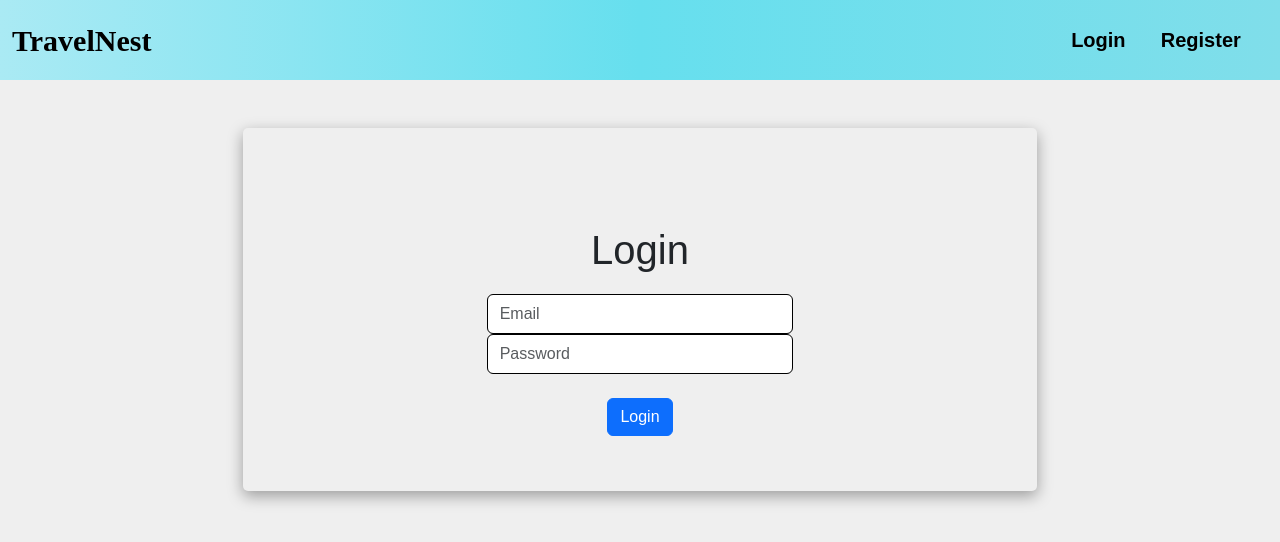
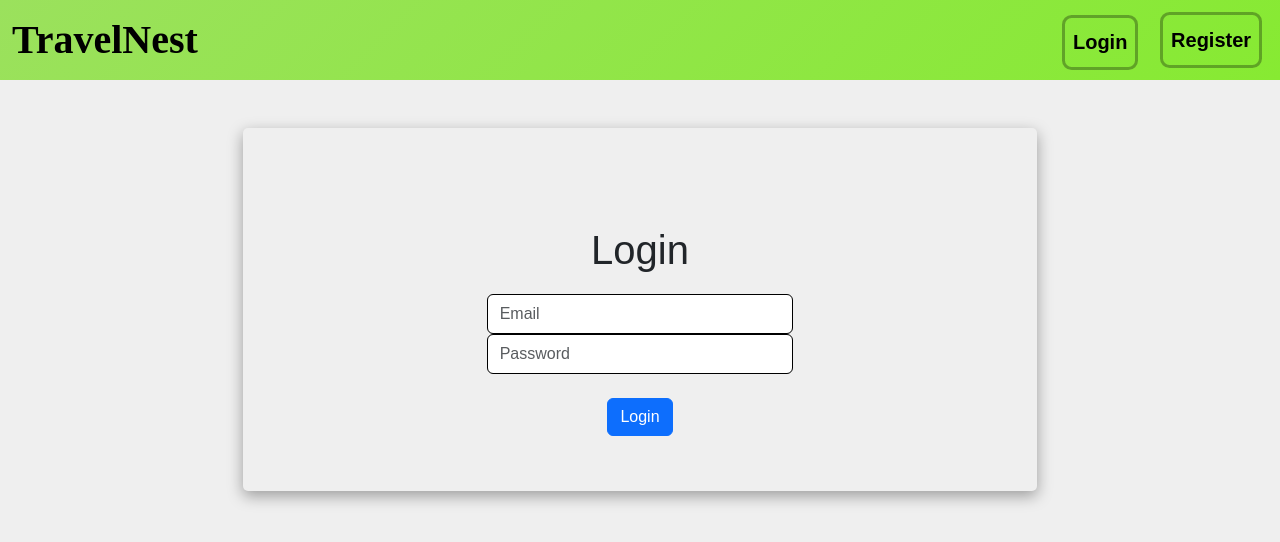
Before and after one commit to OJASVISWAMI22/REAL-TIME-HOTEL-ROOM-BOOKING-WEBSITE, a React (Vite) app in the folder frontend/: page /login in a window 1280 px wide. Shown: the top 542 px of the page. Built offline with nearby package versions, Linux system fonts and the light colour scheme.

Commit message:
Improved css for navbar

```diff
--- a/frontend/src/components/Navbar.jsx
+++ b/frontend/src/components/Navbar.jsx
@@ -18,7 +18,7 @@ const Navbar = () => {
   };
 
   return (
-    <nav className="navbar navbar-expand-lg bg-body-tertiary navnav">
+    <nav className="navbar navbar-expand bg-body-tertiary navnav">
       <div className="container-fluid">
         <a className="navbar-brand title" href="/home">
           TravelNest
@@ -29,7 +29,7 @@ const Navbar = () => {
             {user ? (
               <div className="dropdown xx">
                 <button
-                  className="btn btn-dark dropdown-toggle"
+                  className={`user-dropdown-btn dropdown-toggle`}
                   type="button"
                   id="dropdownMenuButton"
                   onClick={toggleDropdown}
@@ -37,6 +37,7 @@ const Navbar = () => {
                 >
                   {user.name}
                 </button>
+
                 <div
                   className={`dropdown-menu${isOpen ? " show" : ""}`}
                   aria-labelledby="dropdownMenuButton"
@@ -51,10 +52,10 @@ const Navbar = () => {
               </div>
             ) : (
               <>
-                <a className="nav-link abc xx" href="/login">
+                <a className="nav-link login" href="/login">
                   Login
                 </a>
-                <a className="nav-link abc xx" href="/register">
+                <a className="nav-link register" href="/register">
                   Register
                 </a>
               </>
--- a/frontend/src/index.css
+++ b/frontend/src/index.css
@@ -8,29 +8,68 @@ body{
 
 }
 .navnav{
-  width: 100vw;
-  background: linear-gradient(to right, #aaeaf4, #66dfee, #80deea);
+  width: 100%;
+  background: linear-gradient(135deg, #9be15d, #87ea32);
   height: 10vh;
+  overflow: visible;
 }
+
 .title{
-  font-size: 30px;
+  font-size: 5vh;
   font-weight: 900;
-  font-family:'Times New Roman', Times, serif;
+  font-family:'Pacifico', cursive;
 }
 .abc{
   color: rgb(0, 0, 0);
   font-size: 20px;
   font-weight: 600;
 }
-.abc:hover{
+.login, .register {
+  font-size: 2.5vh;
+  font-weight: 600;
+  padding: 1.2vh 2vw;
+  border-radius: 1.2vh;
+  cursor: pointer;
+  transition: 0.3s ease;
+  background: transparent;
+  border: 0.4vh solid rgba(0,0,0,0.3);
+}
+
+.login:hover, .register:hover {
+  transform: translateY(-0.4vh);
+  border-color: rgba(0,0,0,0.6);
+}
+
+.login {
+  margin: 4% 5% 2% 5%;
   color: black;
-  opacity: 0.8;
-  transform: scale(1.05);
-  transition: 0.3s;
-  border-bottom: 2px solid black;
-  padding-bottom: 0;
-  margin-bottom: 0;
 }
+
+.register {
+  margin: 3% 5% 3% 5%;
+  margin-right: 3vw !important;
+  color: black;
+}
+
+.user-dropdown-btn {
+  font-size: 2.4vh;
+  font-weight: 600;
+  padding: 1.2vh 2vw;
+  border-radius: 1.2vh;
+  background: rgba(0, 0, 0, 0.75);   /* dark but soft */
+  border: 0.2vh solid rgba(255, 255, 255, 0.25);
+  color: white;
+  cursor: pointer;
+  transition: 0.3s ease;
+  backdrop-filter: blur(3px);
+}
+
+.user-dropdown-btn:hover {
+  transform: translateY(-0.4vh);
+  background: rgba(0, 0, 0, 0.9);
+  border-color: rgba(255, 255, 255, 0.6);
+}
+
 
 .l{
   margin-right: 1vw;
--- a/frontend/src/screens/homescreen.jsx
+++ b/frontend/src/screens/homescreen.jsx
@@ -93,14 +93,14 @@ const Homescreen = () => {
   };
   return (
     <>
-      <div>
+      {/* <div>
         <HiQuestionMarkCircle
           className="question"
           onClick={() => {
             window.location.href = "/help";
           }}
         />
-      </div>
+      </div> */}
       <div className="container">
         <div className="row mt-3 imgbox ">
           <div className="col-md-4">
```
